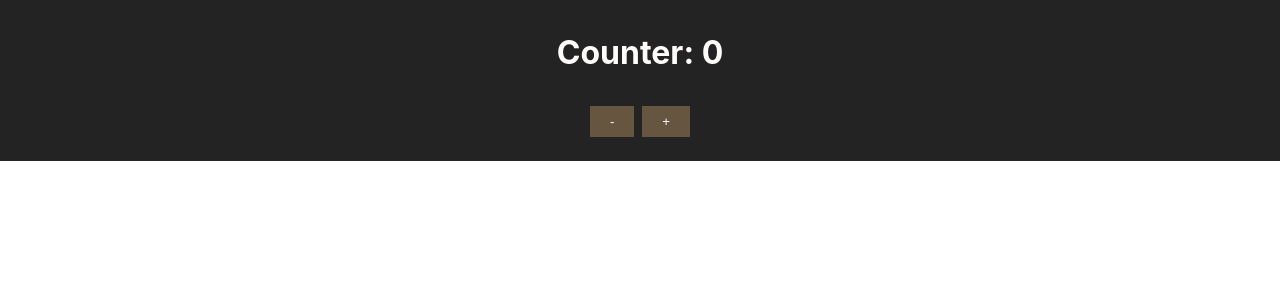
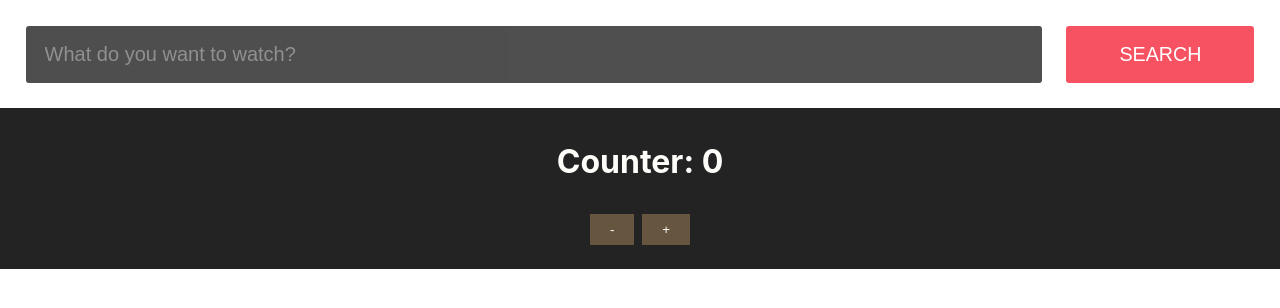
Before and after one commit to prateekd15/netflix-roulette, a React (Create React App) app: page / in a window 1280 px wide. Shown: the top 308 px of the page. Built offline with nearby package versions, Linux system fonts and the light colour scheme.

Commit message:
Added SearchForm component

```diff
--- a/src/App.js
+++ b/src/App.js
@@ -1,10 +1,12 @@
 import logo from './logo.svg';
 import './App.css';
 import Counter from './component/Counter/Counter';
+import SearchForm from './component/SearchForm/SearchForm';
 
 function App() {
   return (
     <>
+      <SearchForm />
       <Counter />
     </>
   );
--- /dev/null
+++ b/src/component/SearchForm/SearchForm.css
@@ -0,0 +1,28 @@
+.search-form {
+	display: flex;
+	padding: 2%;
+
+	input {
+	  width: 100%;
+	  font-size: 20px;
+	  font-weight: 400;
+	  padding: 16px 19px;
+	  border: none;
+	  border-radius: 3px;
+	  color: #4f4f4f;
+	  background-color: #232323;
+	  opacity: 0.8;
+	}
+
+	button {
+	  width: 233px;
+	  height: 57px;
+	  border-radius: 3px;
+	  font-size: 1.23rem;
+	  font-weight: 500;
+	  background-color: #F65261;
+	  color: #ffffff;
+	  border: none;
+	  margin-left: 2%;
+	}
+  }
--- /dev/null
+++ b/src/component/SearchForm/SearchForm.js
@@ -0,0 +1,30 @@
+import React from "react";
+import "./SearchForm.css";
+
+const SearchForm = ({ searchTerm, onSearch }) => {
+	const handleInputChange = (e) => {
+		onSearch(e.target.value);
+	};
+
+	const handleKeyDown = (e) => {
+		if (e.key === "Enter") {
+			onSearch(searchTerm);
+			console.log("Searched movie:", searchTerm);
+		}
+	};
+
+	return (
+		<div className="search-form">
+			<input
+				className="search-form-input"
+				type="text"
+				placeholder="What do you want to watch?"
+				value={searchTerm}
+				onKeyDown={handleKeyDown}
+			/>
+			<button type="submit" onClick={handleInputChange}>SEARCH</button>
+		</div>
+	);
+};
+
+export default SearchForm;
```
